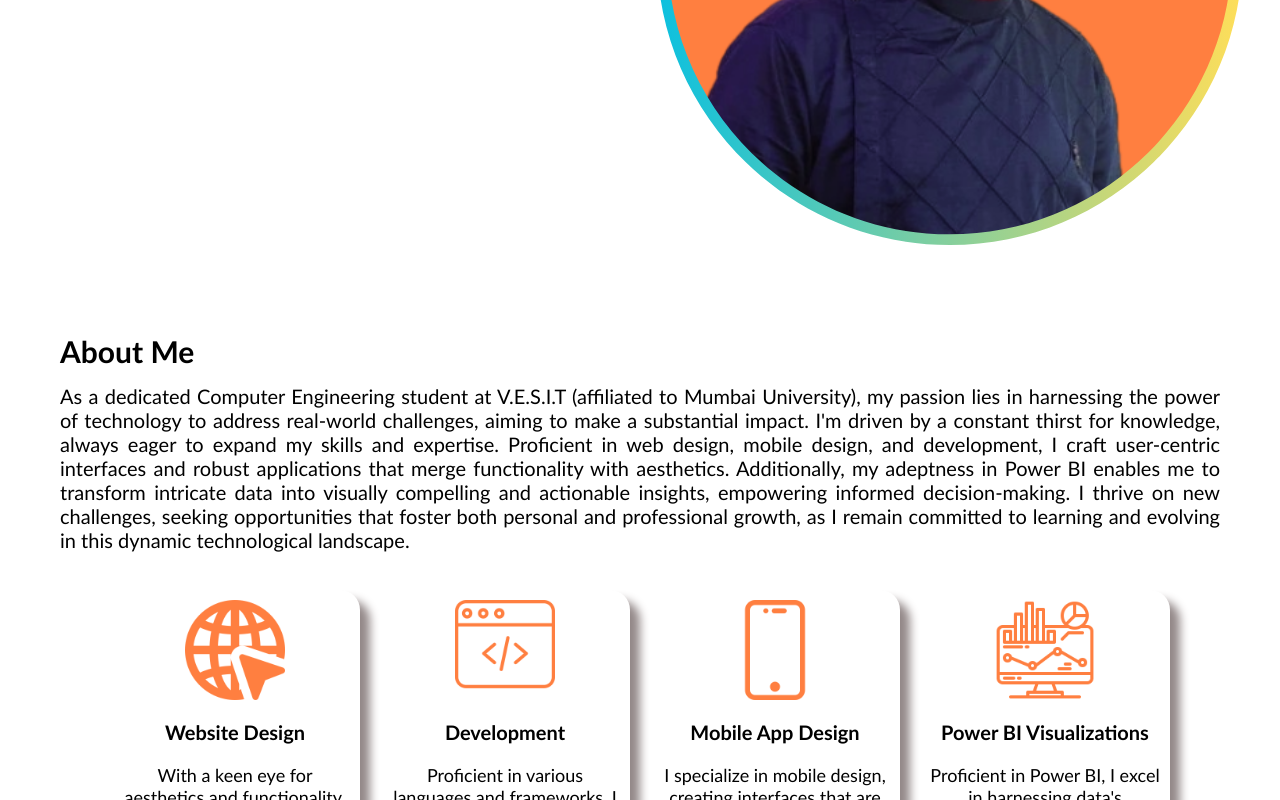
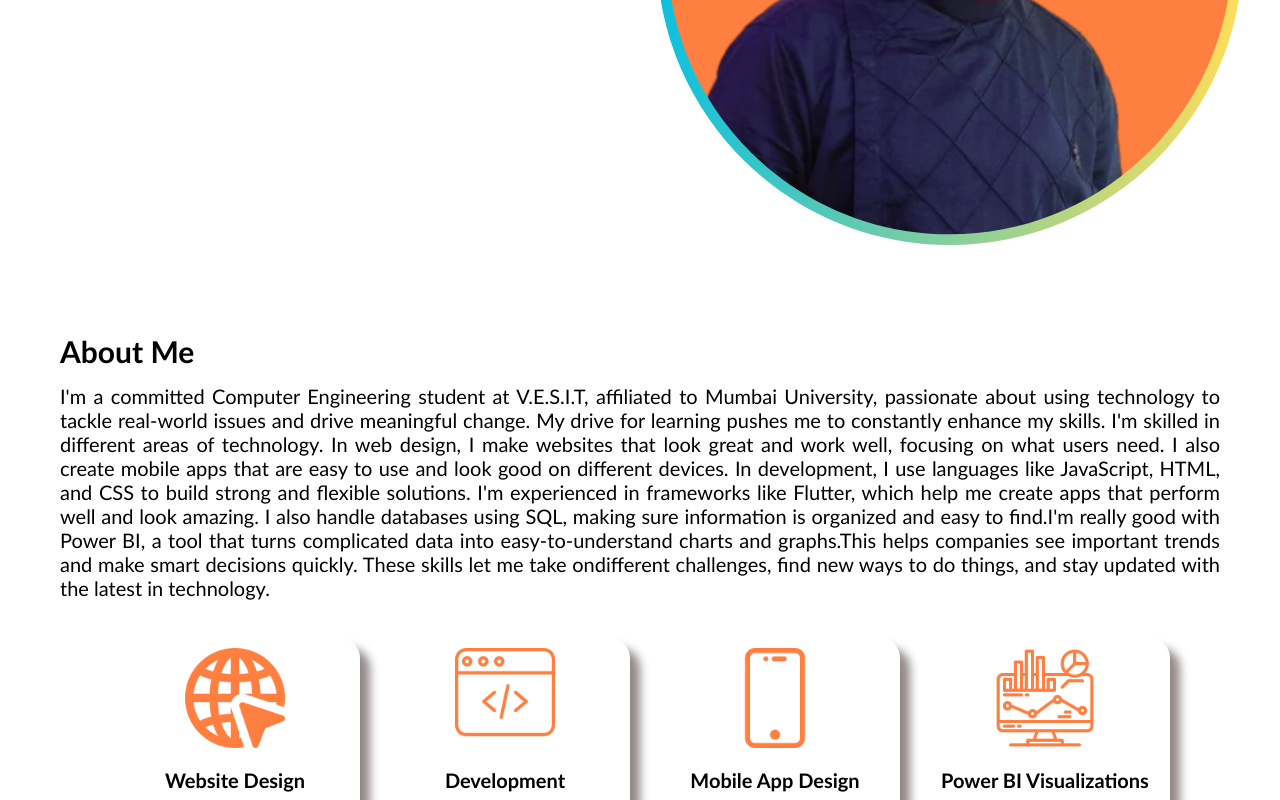
Before and after one commit to masteradios/aditya-portfolio, a plain HTML site: page index.html in a window 1280 px wide. Shown: the part 470-1270 px from the top of the page. Drawn offline with Linux system fonts and the light colour scheme.

Commit message:
added resume

```diff
--- a/index.html
+++ b/index.html
@@ -14,7 +14,7 @@
         <div class="appbaritem"><a href="#tools" style="text-decoration: none; ">Services</a></div>
         <div class="appbaritem"><a href="#contact-box" style="text-decoration: none; ">Contact</a></div>
         <div class="appbaritem">
-            <a href="https://docs.google.com/document/d/1z766CsGcqPticy5ufc_JdzdsEU-unIUmd74M9iyCvKA/edit?pli=1#heading=h.d8qrw6wig8bp"
+            <a href="https://drive.google.com/file/d/12zCD2SClowrYTroUp6EsumqHzILA1G3G/view?usp=sharing"
                 target="_blank" style="text-decoration: none;">Resumé</a>
         </div>
 
@@ -30,14 +30,18 @@
     </div>
     <div class="about" id="about">
         <h3 style="font-size: 30px;">About Me</h3>
-        <p>As a dedicated Computer Engineering student at V.E.S.I.T (affiliated to Mumbai University), my passion lies
-            in harnessing the power of technology to address real-world challenges, aiming to make a substantial impact.
-            I'm driven by a constant thirst for knowledge, always eager to expand my skills and expertise. Proficient in
-            web design, mobile design, and development, I craft user-centric interfaces and robust applications that
-            merge functionality with aesthetics. Additionally, my adeptness in Power BI enables me to transform
-            intricate data into visually compelling and actionable insights, empowering informed decision-making. I
-            thrive on new challenges, seeking opportunities that foster both personal and professional growth, as I
-            remain committed to learning and evolving in this dynamic technological landscape.
+        <p>
+            I'm a committed Computer Engineering student at V.E.S.I.T, affiliated to Mumbai University, passionate about
+            using technology to tackle real-world issues and drive meaningful change. My drive for learning pushes me to
+            constantly enhance my skills. I'm skilled in different areas of technology. In web design, I make websites
+            that look great and work well, focusing on what users need. I also create mobile apps that are easy to use
+            and look good on different devices. In development, I use languages like JavaScript, HTML, and CSS to build
+            strong and flexible solutions. I'm experienced in frameworks like Flutter, which help me create apps that
+            perform well and look amazing. I also handle databases using SQL, making sure information is organized and
+            easy to find.I'm really good with Power BI, a tool that turns complicated data into easy-to-understand
+            charts and graphs.This helps companies see important trends and make smart decisions quickly. These skills
+            let me take ondifferent challenges, find new ways to do things, and stay updated with the latest in
+            technology.
         </p>
     </div>
     <div class="skill-list" id="skill-list">
```
Also changed, not shown: assets/implementation.png (added).
